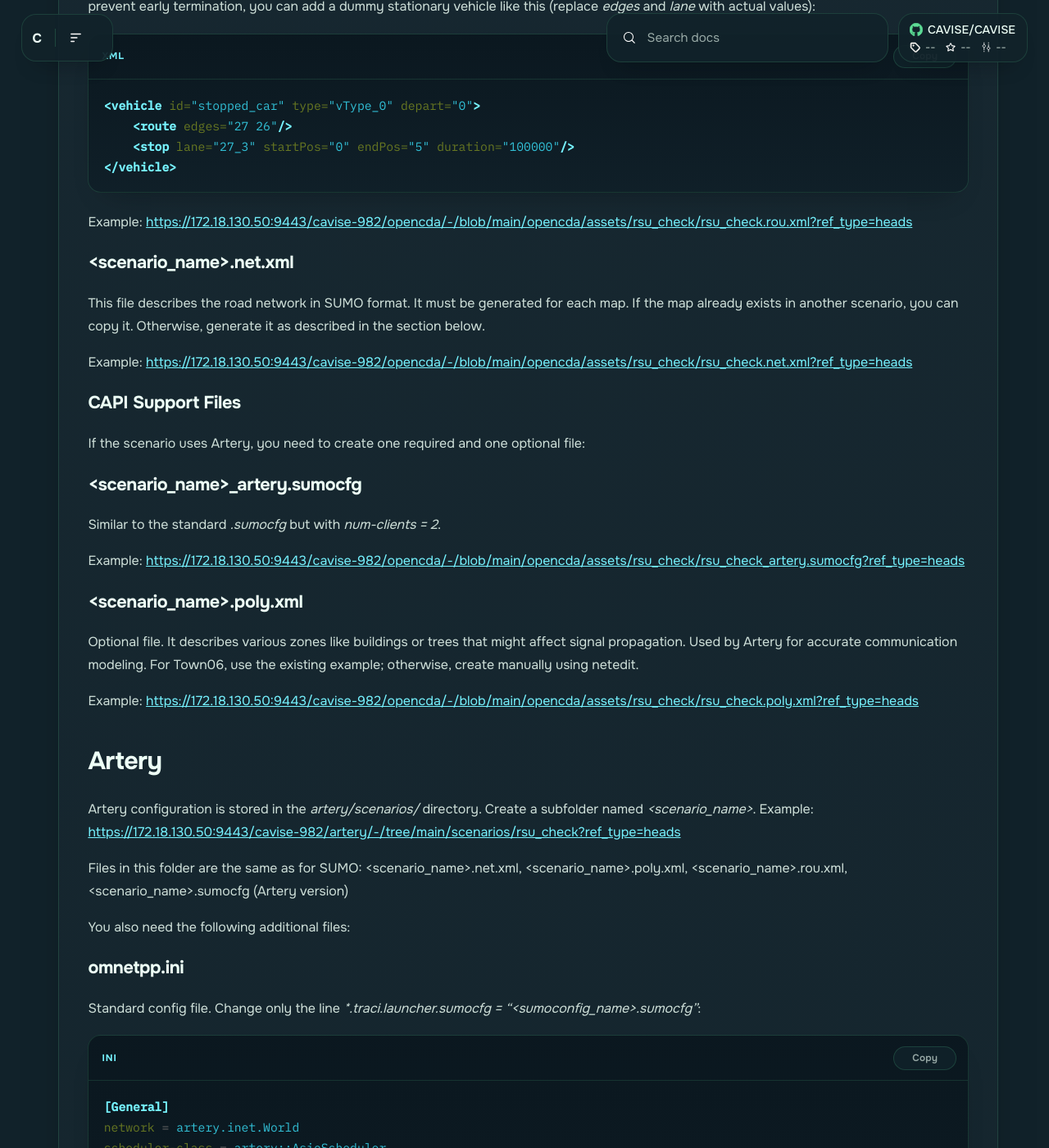
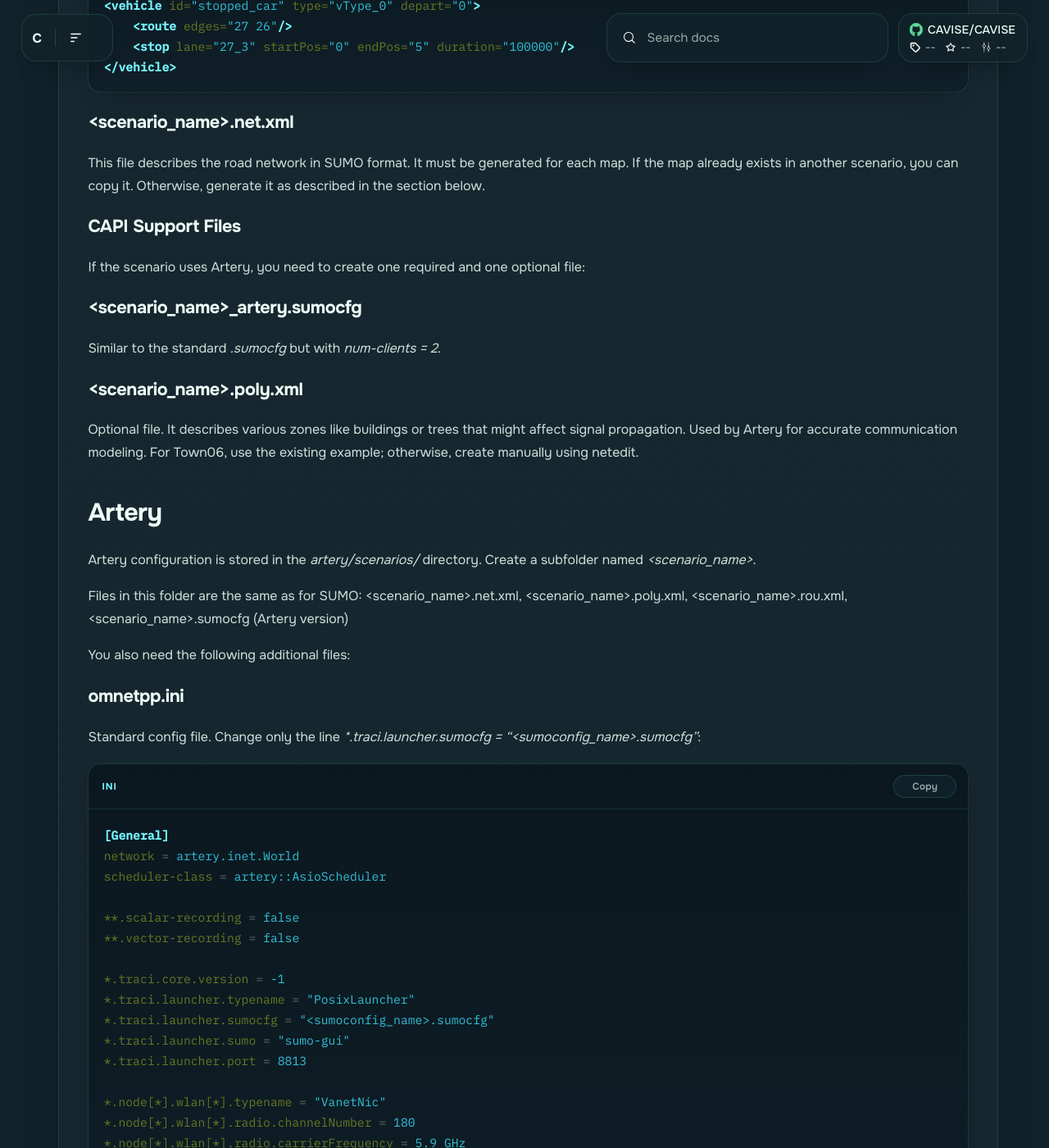
Before and after one commit to tori-da-vi/Documentation, a Sphinx documentation site: the page built from source/scenarios/index.rst, in a window 1280 px wide and 1400 px high, scrolled down 1397 px. Shown: the whole window at 82% size. Built offline with Sphinx 7.4.7, drawn with Linux system fonts in a browser that asks for light colours; comment, search, counter and statistics services are not loaded; some of the changed lines change nothing that is shown; some of the changed text lies outside the part shown.

Commit message:
[chore] Remove outdated links

```diff
--- a/source/scenarios/index.rst
+++ b/source/scenarios/index.rst
@@ -19,9 +19,6 @@ To connect SUMO to a scenario, you must add the following block to the YAML file
         client_order: 2
         step_length: ${world.fixed_delta_seconds}
 
-Example:
-https://172.18.130.50:9443/cavise-982/opencda/-/blob/main/opencda/scenario_testing/config_yaml/rsu_check.yaml?ref_type=heads
-
 Assets
 ------
 
@@ -30,9 +27,6 @@ All SUMO-related files are stored in the `sumo/assets/` directory. Create a subd
 <scenario_name>.sumocfg
 """""""""""""""""""""""
 The main SUMO config file, which references the other configuration files such as `.rou.xml`, `.net.xml`, etc.
-
-Example:
-https://172.18.130.50:9443/cavise-982/opencda/-/blob/main/opencda/assets/rsu_check/rsu_check.sumocfg?ref_type=heads
 
 <scenario_name>.rou.xml
 """""""""""""""""""""""
@@ -51,16 +45,12 @@ To prevent early termination, you can add a dummy stationary vehicle like this (
         <stop lane="27_3" startPos="0" endPos="5" duration="100000"/>
     </vehicle>
 
-Example:
-https://172.18.130.50:9443/cavise-982/opencda/-/blob/main/opencda/assets/rsu_check/rsu_check.rou.xml?ref_type=heads
 
 <scenario_name>.net.xml
 """""""""""""""""""""""
 This file describes the road network in SUMO format. It must be generated for each map.
 If the map already exists in another scenario, you can copy it. Otherwise, generate it as described in the section below.
 
-Example:
-https://172.18.130.50:9443/cavise-982/opencda/-/blob/main/opencda/assets/rsu_check/rsu_check.net.xml?ref_type=heads
 
 CAPI Support Files
 """"""""""""""""""
@@ -71,23 +61,18 @@ If the scenario uses Artery, you need to create one required and one optional fi
 """"""""""""""""""""""""""""""
 Similar to the standard `.sumocfg` but with `num-clients = 2`.
 
-Example:
-https://172.18.130.50:9443/cavise-982/opencda/-/blob/main/opencda/assets/rsu_check/rsu_check_artery.sumocfg?ref_type=heads
 
 <scenario_name>.poly.xml
 """"""""""""""""""""""""
 Optional file. It describes various zones like buildings or trees that might affect signal propagation.
 Used by Artery for accurate communication modeling. For Town06, use the existing example; otherwise, create manually using netedit.
 
-Example:
-https://172.18.130.50:9443/cavise-982/opencda/-/blob/main/opencda/assets/rsu_check/rsu_check.poly.xml?ref_type=heads
 
 Artery
 ------
 
 Artery configuration is stored in the `artery/scenarios/` directory. Create a subfolder named `<scenario_name>`.
-Example:
-https://172.18.130.50:9443/cavise-982/artery/-/tree/main/scenarios/rsu_check?ref_type=heads
+
 
 Files in this folder are the same as for SUMO:
 <scenario_name>.net.xml, <scenario_name>.poly.xml, <scenario_name>.rou.xml, <scenario_name>.sumocfg (Artery version)
```
